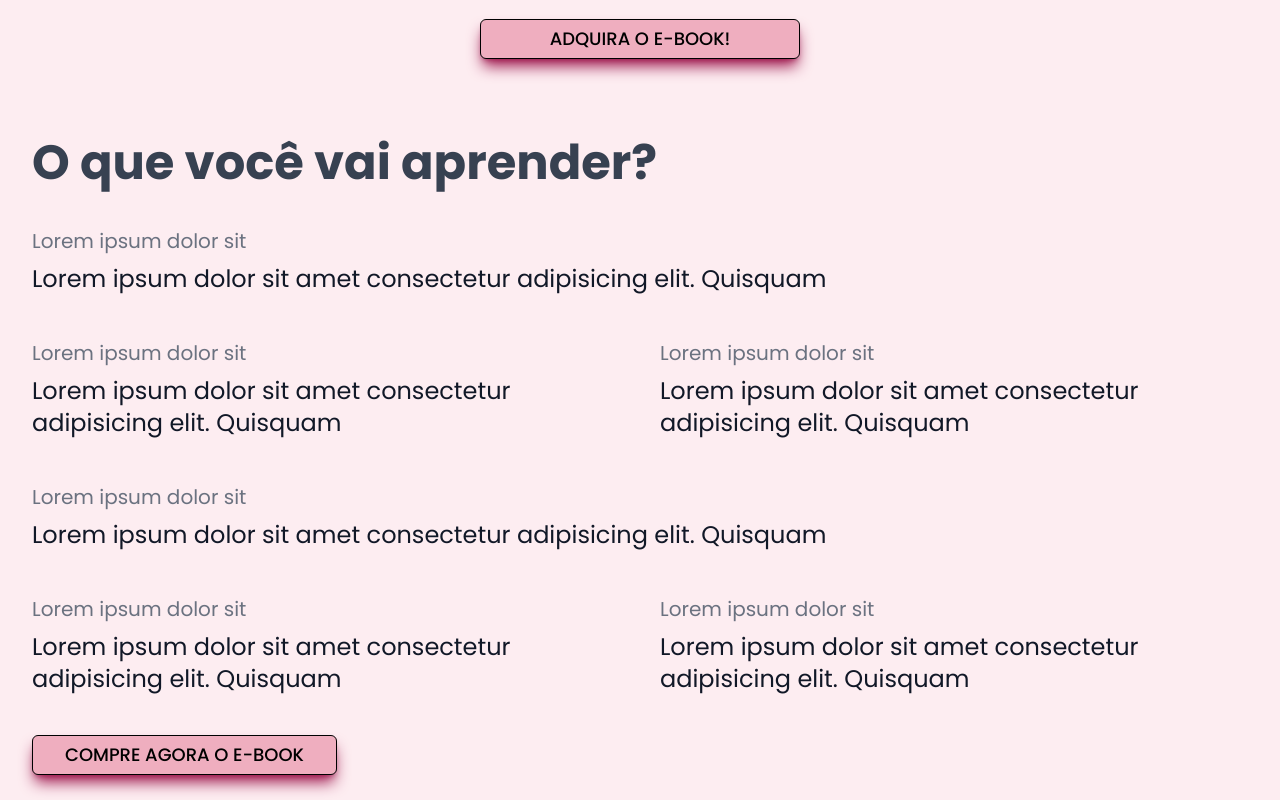
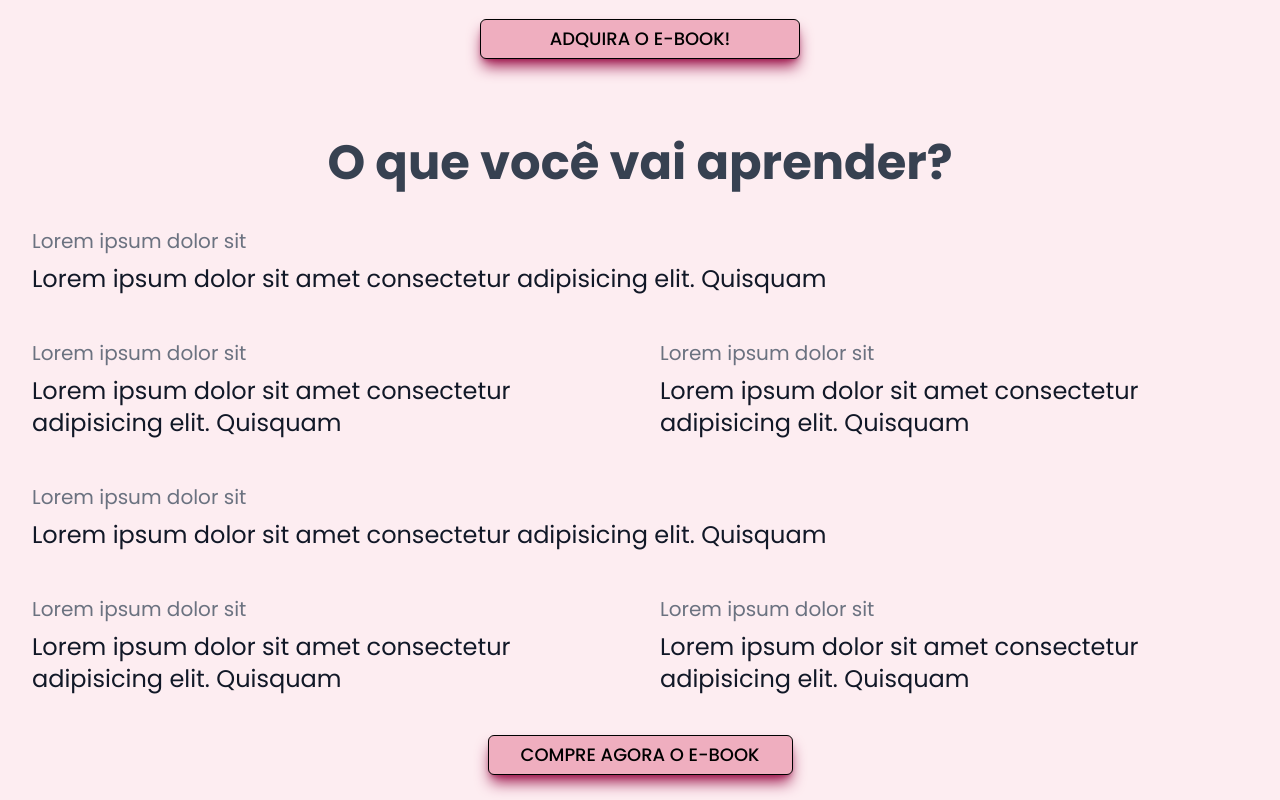
Before and after one commit to Luccatp/prospeccao-eficiente, a Next.js app: page / in a window 1280 px wide. Shown: the part 2220-3020 px from the top of the page. Built offline with nearby package versions, Linux system fonts and the light colour scheme.

Commit message:
fix: last section cewnter

```diff
--- a/app/page.tsx
+++ b/app/page.tsx
@@ -46,7 +46,7 @@ export default function Home() {
           ADQUIRA O E-BOOK!
         </Button>
       </section>
-      <section className="my-20 flex flex-wrap items-center gap-10">
+      <section className="my-20 flex flex-wrap justify-center items-center gap-10">
         <MainText>O que você vai aprender?</MainText>
         <CourseData />
         <Button className="text-sm">COMPRE AGORA O E-BOOK</Button>
```
